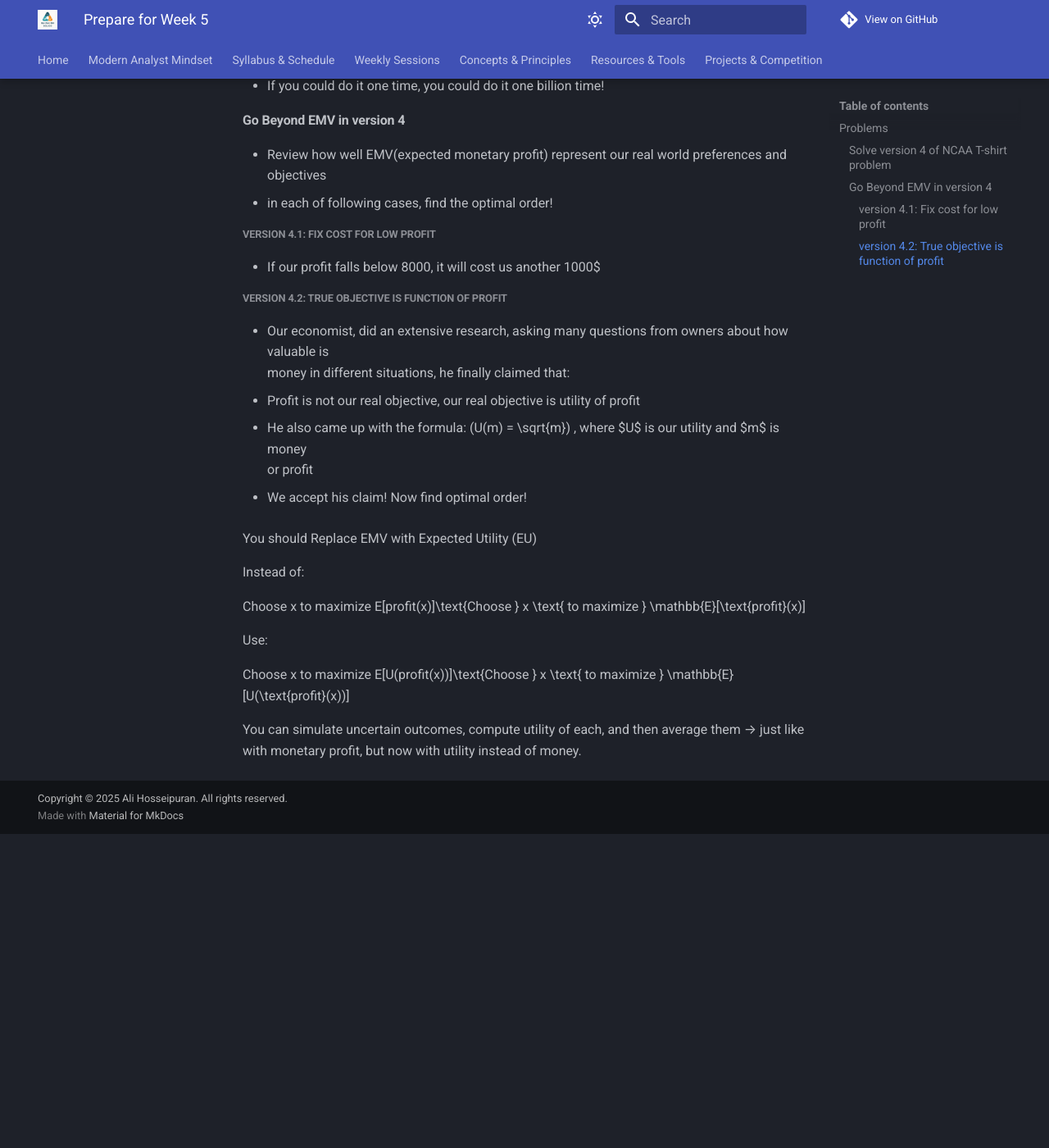
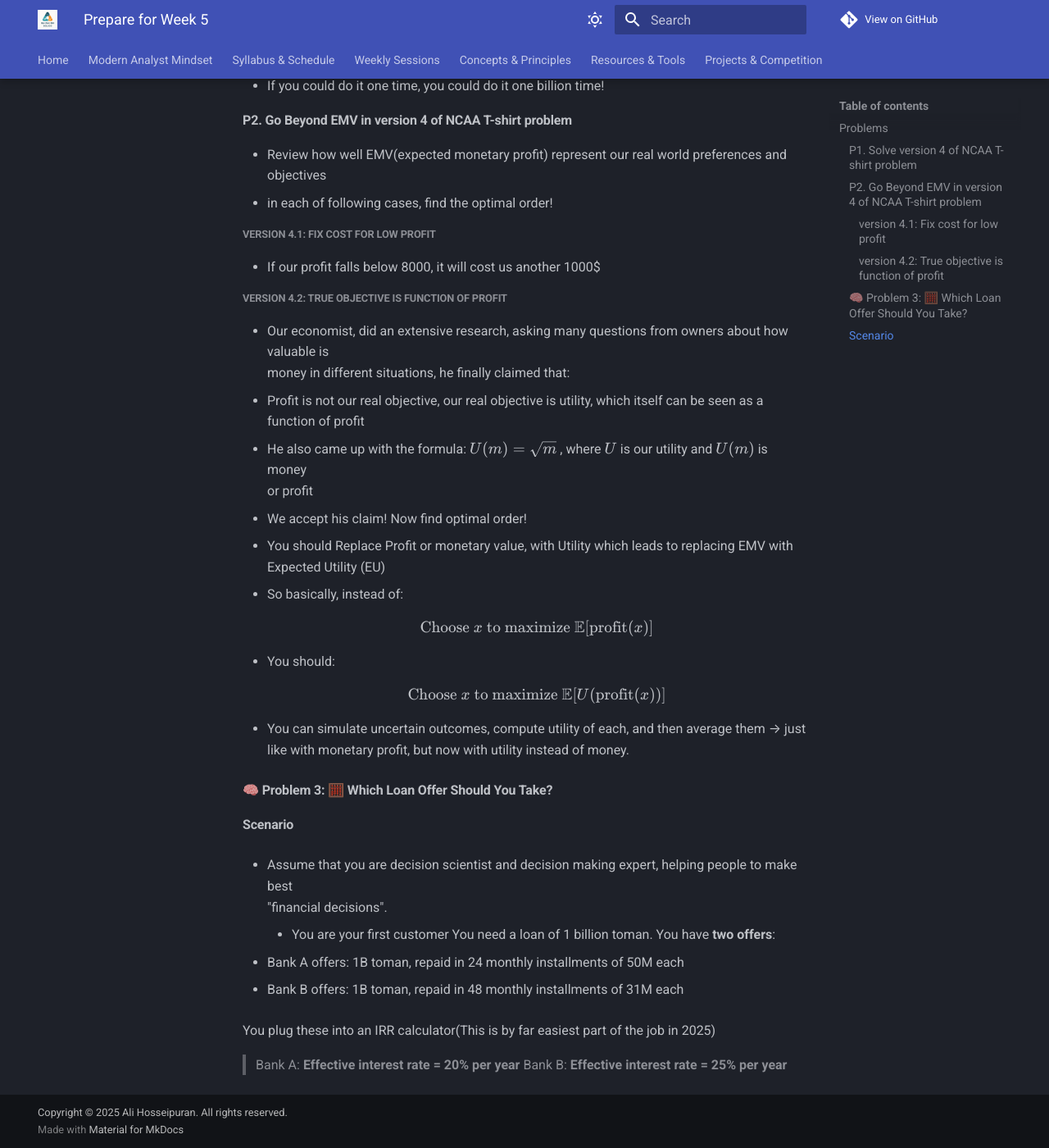
Before and after one commit to TheLoggicalOne/BA_for_Solico, an MkDocs documentation site: the page built from docs/weeks/week05.md, in a window 1280 px wide and 1400 px high, scrolled down 439 px. Shown: the whole window at 82% size. Built offline with MkDocs 1.6.1 and Material for MkDocs 9.7.7, drawn with Linux system fonts in a browser that asks for light colours; comment, search, counter and statistics services are not loaded; before the commit the page ends 1456 px from its top, so only the background shows below that; some of the changed text lies outside the part shown.

Commit message:
edit latex extension

```diff
--- a/docs/weeks/week05.md
+++ b/docs/weeks/week05.md
@@ -1,13 +1,13 @@
 # Prepare for Week 5
 ## Problems
-#### Solve version 4 of NCAA T-shirt problem
+#### P1. Solve version 4 of NCAA T-shirt problem
 - Here is [version 4](weeks/week03/#version-4-unifrom-random)
 - You could do exactly what we did for version 3, only instead of 3 possible scenario for demand,
 consider 2000 possible scenario for demand!
 - Remember,  if you could do it for more than one case, you could do it for 2000 or 2 million or cases!
     - This is one of super powers of spreadsheet or mathematical modeling using computer,
 - If you could do it one time, you could do it one billion time!
-#### Go Beyond EMV in version 4
+#### P2. Go Beyond EMV in version 4 of NCAA T-shirt problem
 - Review how well EMV(expected monetary profit) represent our real world preferences and objectives
 - in each of following cases, find the optimal order!
 ##### version 4.1: Fix cost for low profit
@@ -15,20 +15,40 @@ consider 2000 possible scenario for demand!
 ##### version 4.2: True objective is function of profit
 - Our economist, did an extensive research, asking many questions from owners about how valuable is
 money in different situations, he finally claimed that:
-- Profit is not our real objective, our real objective is utility of profit
-- He also came up with the formula: \(U(m) = \sqrt{m}\) , where $U$ is our utility and $m$ is money
+- Profit is not our real objective, our real objective is utility, which itself can be seen as a
+function of profit
+- He also came up with the formula: $ U(m) = \sqrt{m} $ , where $ U $ is our utility and $ U(m) $ is money
 or profit
 
 - We accept his claim! Now find optimal order!
 
-You should Replace EMV with Expected Utility (EU)
+- You should Replace Profit or monetary value, with Utility which leads to replacing EMV with
+Expected Utility (EU)
 
-Instead of:
 
-Choose x to maximize E[profit(x)]\text{Choose } x \text{ to maximize } \mathbb{E}[\text{profit}(x)]
+- So basically, instead of: $$ \text{Choose } x \text{ to maximize } \mathbb{E}[\text{profit}(x)] $$
 
-Use:
 
-Choose x to maximize E[U(profit(x))]\text{Choose } x \text{ to maximize } \mathbb{E}[U(\text{profit}(x))]
 
-You can simulate uncertain outcomes, compute utility of each, and then average them → just like with monetary profit, but now with utility instead of money.
+- You should: $$ \text{Choose } x \text{ to maximize } \mathbb{E}[U(\text{profit}(x))] $$
+
+
+- You can simulate uncertain outcomes, compute utility of each, and then average them → just like with monetary profit, but now with utility instead of money.
+
+#### 🧠 **Problem 3:** 🧮 **Which Loan Offer Should You Take?**
+
+#### **Scenario**
+- Assume that you are decision scientist and decision making expert, helping people to make best
+"financial decisions".
+       - You are your first customer
+You need a loan of 1 billion toman.
+You have **two offers**:
+
+- Bank A offers: 1B toman, repaid in 24 monthly installments of 50M each
+
+- Bank B offers: 1B toman, repaid in 48 monthly installments of 31M each
+
+You plug these into an IRR calculator(This is by far easiest part of the job in 2025)
+
+> Bank A: **Effective interest rate = 20% per year**
+> Bank B: **Effective interest rate = 25% per year**
--- a/mkdocs.yml
+++ b/mkdocs.yml
@@ -65,7 +65,7 @@ markdown_extensions:
   - toc:
      permalink: true
   - pymdownx.arithmatex:
-     inline_syntax : true
+     inline_syntax : ['dollar', 'round']
      generic: true
 
 # Navigation Structure
@@ -83,3 +83,12 @@ nav:
     # ... add all 14 weeks here
   - 'Resources & Tools': 'resources.md'
   - 'Projects & Competition': 'projects.md'
+
+
+extra_css:
+  - https://cdn.jsdelivr.net/npm/katex@0.16.9/dist/katex.min.css
+
+extra_javascript:
+  - https://cdn.jsdelivr.net/npm/katex@0.16.9/dist/katex.min.js
+  - https://cdn.jsdelivr.net/npm/katex@0.16.9/dist/contrib/auto-render.min.js
+  - js/math.js  # your custom initialization file
```
